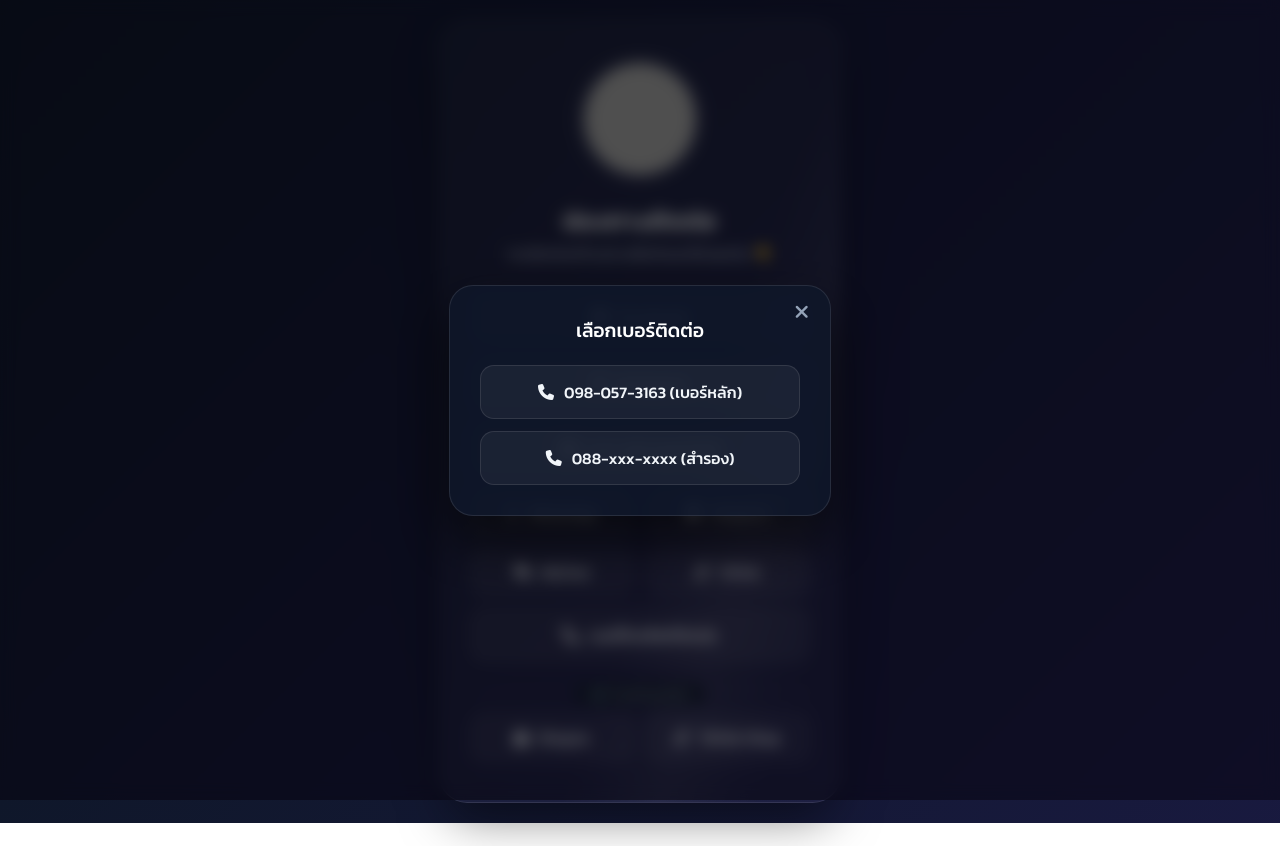
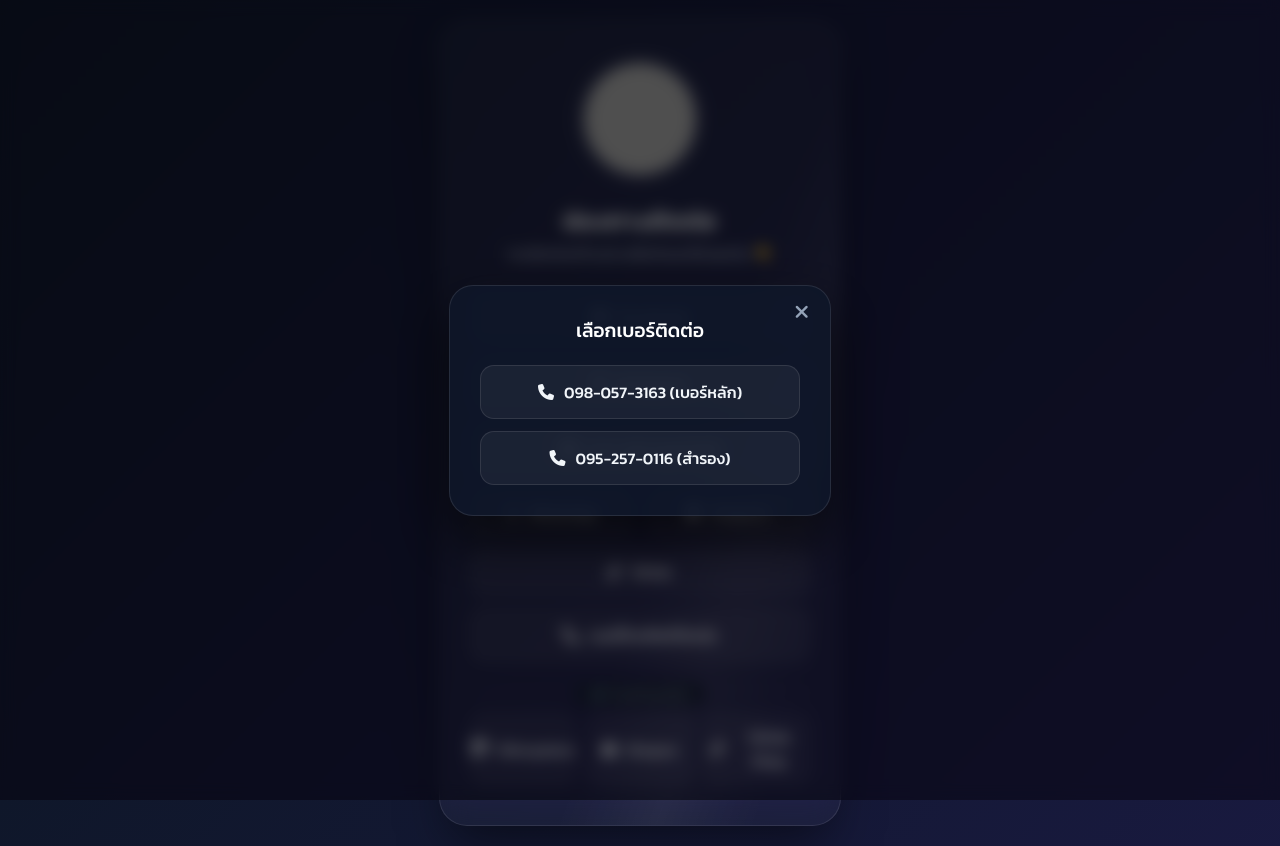
Before and after one commit to kongpt2548/my-contact-links, a plain HTML site: page index.html in a window 1280 px wide. Both pictures are taken after a click on the button "เบอร์โทรศัพท์ติดต่อ". Before the commit the page ends 823 px from the top, so only its background shows below. Drawn offline with Linux system fonts and the light colour scheme; grey boxes are pictures that could not be loaded.

Commit message:
ปรับแก้ลิ้งเทเรแกรม

```diff
--- a/index.html
+++ b/index.html
@@ -133,6 +133,7 @@
         }
         .btn.line:hover { background: #06c755; box-shadow: 0 8px 20px rgba(6, 199, 85, 0.4); }
         .btn.whatsapp:hover { background: #25D366; box-shadow: 0 8px 20px rgba(37, 211, 102, 0.4); }
+        .btn.minnystore:hover { background: #B026FF; box-shadow: 0 8px 20px rgba(238, 77, 45, 0.4); }
         .btn.shopee:hover { background: #EE4D2D; box-shadow: 0 8px 20px rgba(238, 77, 45, 0.4); }
         .btn.tiktok:hover {
             background: #000000;
@@ -227,15 +228,12 @@
             <a href="https://wa.me/66980573163" target="_blank" class="btn whatsapp">
                 <i class="fa-brands fa-whatsapp"></i> WhatsApp
             </a>
-            <a href="https://t.me/ใส่ยูสเซอร์เนม" target="_blank" class="btn telegram">
+            <a href="https://t.me/Chit_onyx" target="_blank" class="btn telegram">
                 <i class="fa-brands fa-telegram"></i> Telegram
             </a>
         </div>
 
         <div class="grid-2">
-            <a href="ใส่ลิงก์WeChatของคุณที่นี่" target="_blank" class="btn wechat">
-                <i class="fa-brands fa-weixin"></i> WeChat
-            </a>
             <a href="https://tiktok.com/@k_csnc" target="_blank" class="btn tiktok">
                 <i class="fa-brands fa-tiktok"></i> TikTok
             </a>
@@ -255,6 +253,8 @@
             ระบบจะทำการแบ่งครึ่งและจัดเรียงให้อยู่ในแถวเดียวกันโดยอัตโนมัติ
         -->
         <div class="shop-group">
+            <a href="https://Minnystore.store" target="_blank" class="btn minnystore">
+                <i class="fa-solid fa-shop"></i> Minnystore
             <a href="https://collshp.com/chit_onyx?view=storefront" target="_blank" class="btn shopee">
                 <i class="fa-solid fa-bag-shopping"></i> Shopee
             </a>
@@ -274,8 +274,8 @@
             <a href="tel:0980573163" class="btn phone">
                 <i class="fa-solid fa-phone"></i> 098-057-3163 (เบอร์หลัก)
             </a>
-            <a href="tel:088xxxxxxx" class="btn phone" style="margin-bottom: 0;">
-                <i class="fa-solid fa-phone"></i> 088-xxx-xxxx (สำรอง)
+            <a href="tel:0952570116" class="btn phone" style="margin-bottom: 0;">
+                <i class="fa-solid fa-phone"></i> 095-257-0116 (สำรอง)
             </a>
         </div>
     </div>
```
